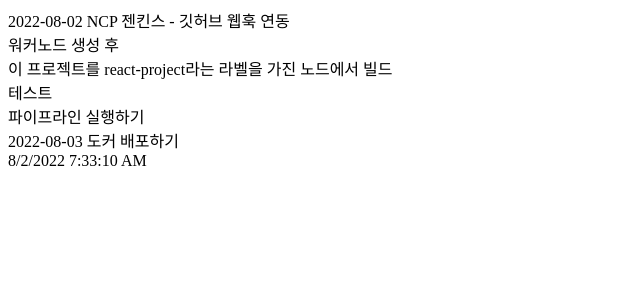
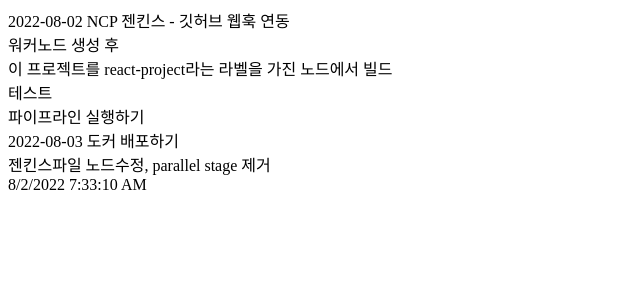
Before and after one commit to ssong91DEV/react-project, a React (Create React App) app: page / in a window 1280 px wide. Shown: the top 300 px of the page, without its empty margins (0-640 px from the left). Built offline with nearby package versions, Linux system fonts and the light colour scheme.

Commit message:
젠킨스파일수정

```diff
--- a/src/containers/MainComponent.jsx
+++ b/src/containers/MainComponent.jsx
@@ -17,6 +17,7 @@
       <div>테스트</div>
       <div>파이프라인 실행하기</div>
       <div>2022-08-03 도커 배포하기</div>
+      <div>젠킨스파일 노드수정, parallel stage 제거</div>
       <div>
         {time.toLocaleDateString()} {time.toLocaleTimeString()}
       </div>
```
